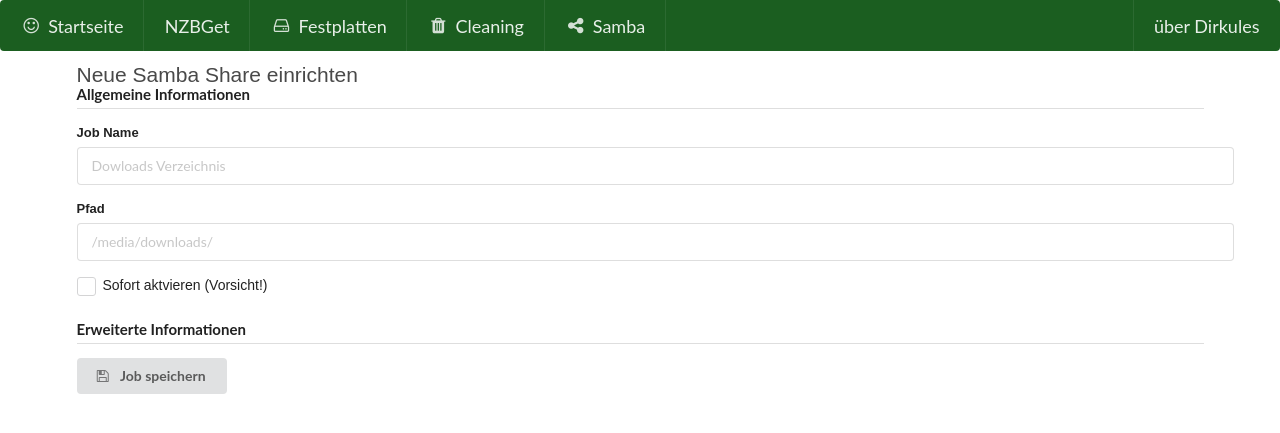
After one commit to technikamateur/dirkules, a Flask app: page /samba/add in a window 1280 px wide. The commit adds this page. Shown: the top 433 px of the page. Run offline with Flask 2, Linux system fonts and the light colour scheme; some libraries are stand-ins or nearby versions.

Commit message:
added samba share ui

```diff
--- a/dirkules/templates/_formhelpers.html
+++ b/dirkules/templates/_formhelpers.html
@@ -15,7 +15,7 @@
     {% endif %}
     {{ field(**kwargs)|safe }}
     </div>
-    {% else %}
+    {% elif field.type == 'BooleanField' %}
         {% if field.errors %}
             <div class="field error">
         {% else %}
@@ -33,5 +33,7 @@
         {{ field.label }}
     </div>
     </div>
+    {% else %}
+        ERROR
     {% endif %}
 {% endmacro %}
--- a/dirkules/templates/samba.html
+++ b/dirkules/templates/samba.html
@@ -7,6 +7,11 @@
     <a href="{{ url_for('samba_global') }}">
         <div class="ui primary labeled icon button">
             <i class="plus icon"></i> Samba Global conf
+        </div>
+    </a>
+    <a href="{{ url_for('samba_add') }}">
+        <div class="ui primary labeled icon button">
+            <i class="plus icon"></i> Samba add
         </div>
     </a>
     <table class="ui celled fixed table">
--- /dev/null
+++ b/dirkules/templates/samba_add.html
@@ -0,0 +1,24 @@
+{% extends "base.html" %}
+{% block title %}Dashboard{% endblock %}
+{% block head %}
+    {{ super() }}
+{% endblock %}
+{% block body %}
+    <div class="ui container">
+        <t2>Neue Samba Share einrichten</t2>
+        {% from "_formhelpers.html" import render_field %}
+        <form method=post class="ui form error">
+            <h4 class="ui dividing header">Allgemeine Informationen</h4>
+            <div class="field">
+                {{ render_field(form.jobname) }}
+                {{ render_field(form.path) }}
+                {{ render_field(form.active) }}
+            </div>
+            <h4 class="ui dividing header">Erweiterte Informationen</h4>
+            <div class="field">
+
+            </div>
+            <button class="ui button" type="submit"><i class="save icon"></i> Job speichern</button>
+        </form>
+    </div>
+{% endblock %}
--- a/dirkules/validation/validators.py
+++ b/dirkules/validation/validators.py
@@ -23,3 +23,15 @@ class samba_cleaning_form(Form):
                                      validators.Regexp('^[a-z]+$', message="Bitte nur Kleinbuchstaben eingeben."),
                                      validators.Length(max=255, message="Eingabe zu lang")],
                             render_kw={"placeholder": "Nichts..."})
+
+class SambaAddForm(Form):
+    jobname = StringField("Job Name", [validators.required(message="Bitte Feld ausfüllen!"),
+                                       validators.none_of('123456789/\\.',
+                                                          "Bitte ausschließlich Buchstaben eingeben!"),
+                                       validators.Length(max=255, message="Eingabe zu lang")],
+                          render_kw={"placeholder": "Dowloads Verzeichnis"})
+    path = StringField("Pfad", [validators.required(message="Bitte Feld ausfüllen!"),
+                                validators.none_of('\\', "Bitte kein \\"),
+                                validators.Length(max=255, message="Eingabe zu lang")],
+                       render_kw={"placeholder": "/media/downloads/"})
+    active = BooleanField("Sofort aktvieren (Vorsicht!)", render_kw={"placeholder": "/media/downloads/"})
--- a/dirkules/views.py
+++ b/dirkules/views.py
@@ -4,7 +4,7 @@ import dirkules.driveManagement.driveController as drico
 import dirkules.serviceManagement.serviceManager as servMan
 from dirkules.models import Drive, Cleaning, SambaShare
 import dirkules.viewManager.viewManager as viewManager
-from dirkules.validation.validators import CleaningForm, samba_cleaning_form
+from dirkules.validation.validators import CleaningForm, samba_cleaning_form, SambaAddForm
 from sqlalchemy import asc, collate
 from dirkules.config import staticDir
 
@@ -94,3 +94,10 @@ def samba_global():
         else:
             break
     return render_template('samba_global.html', form=form, conf=conf)
+
+@app.route('/samba/add', methods=['GET', 'POST'])
+def samba_add():
+    form = SambaAddForm(request.form)
+    if request.method == 'POST' and form.validate():
+        return redirect(url_for('samba'))
+    return render_template('samba_add.html', form=form)
```
Lines whose indentation alone changed are shown as unchanged.
